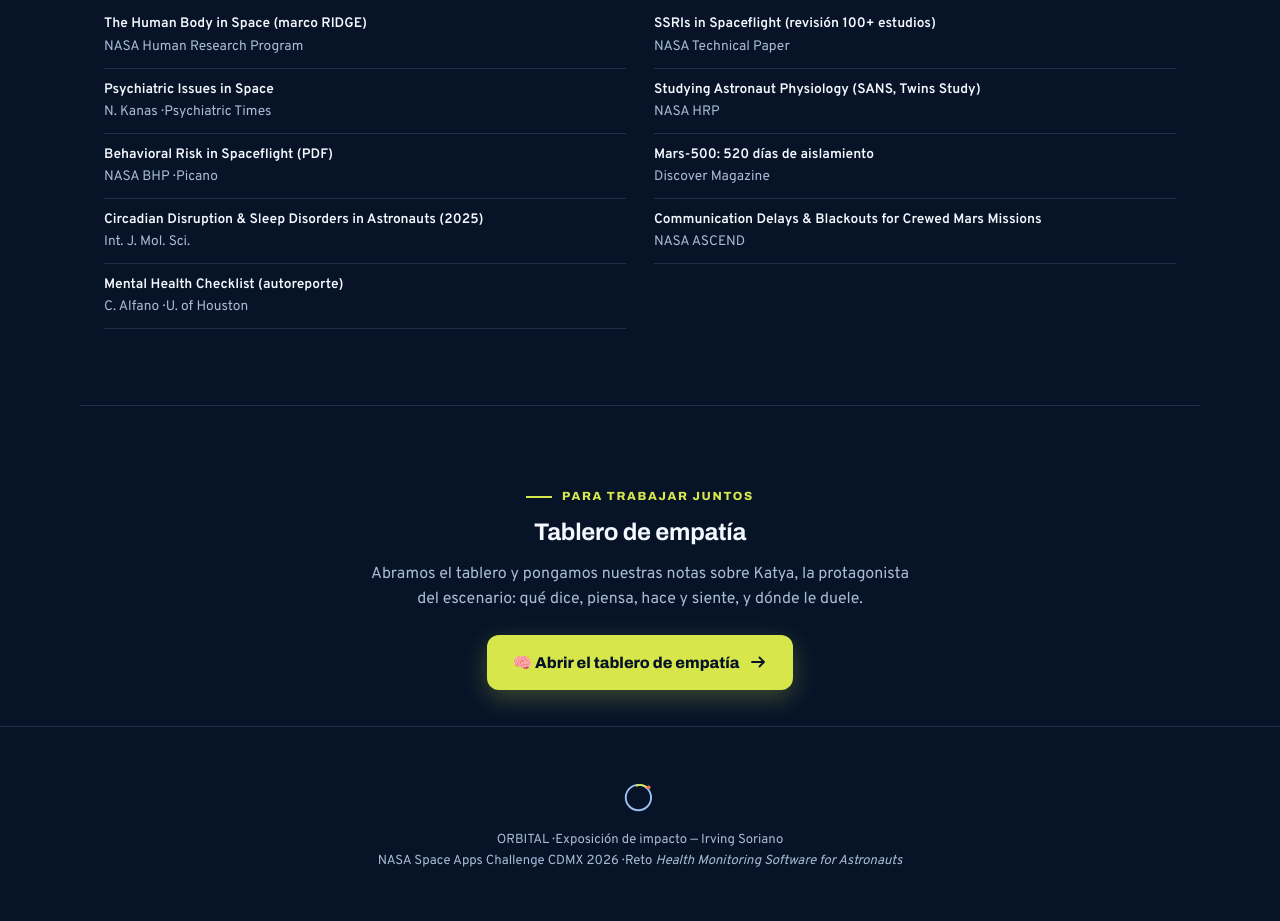
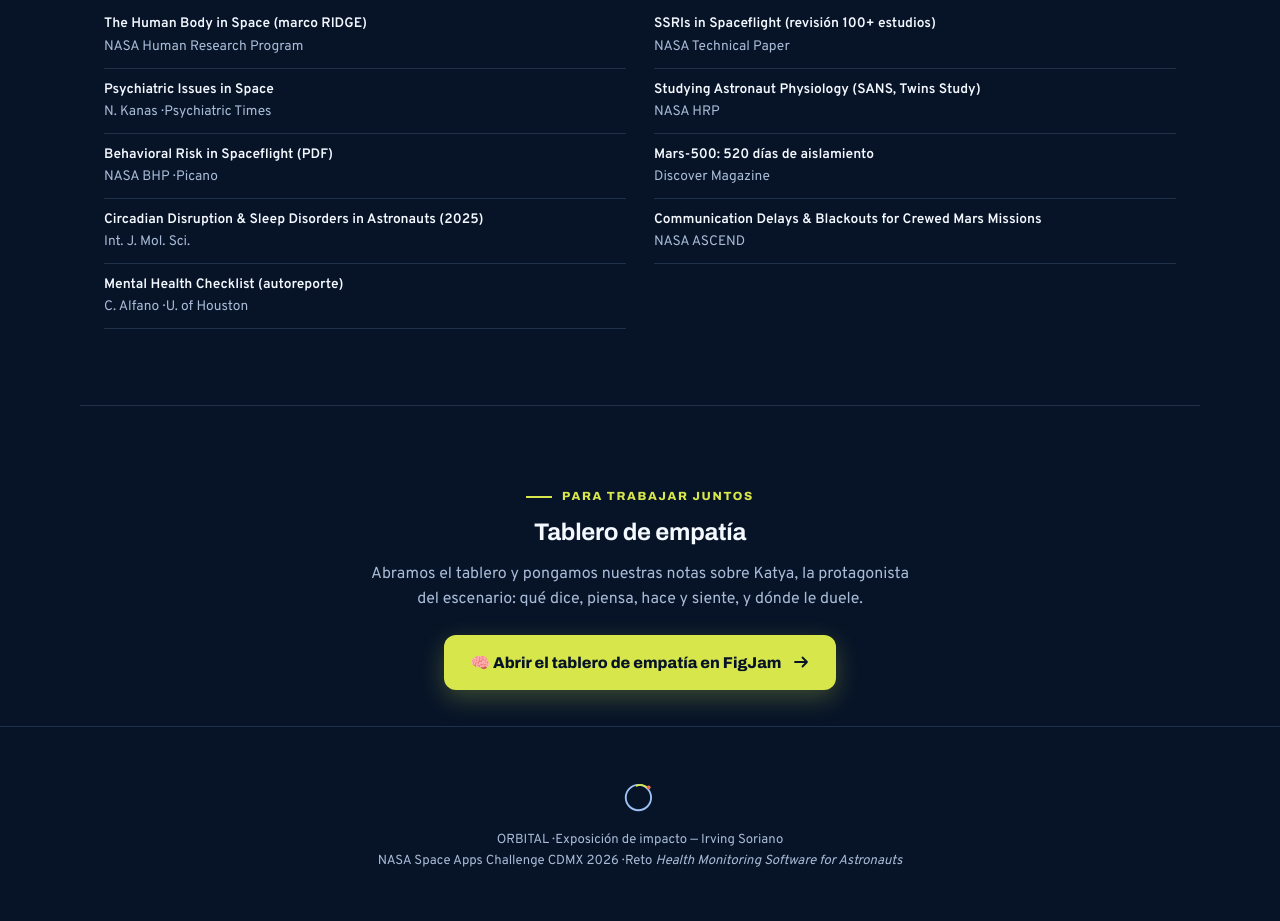
Before and after one commit to Mind0T/Space_app_design, a plain HTML site: page pitch.html in a window 1280 px wide. Shown: the part 8382-9303 px from the top of the page. Drawn offline with Linux system fonts and the light colour scheme.

Commit message:
pitch: empathy board link now points to FigJam
Co-Authored-By: Claude Sonnet 5.5 <noreply@anthropic.com>
Claude-Session: https://claude.ai/code/session_01XAYTd96GAWpiWSGptDPDSL

```diff
--- a/pitch.html
+++ b/pitch.html
@@ -480,7 +480,7 @@
     <div class="eyebrow">Para trabajar juntos</div>
     <h2 style="margin-top:6px">Tablero de empatía</h2>
     <p style="max-width:560px;margin:10px auto 22px;color:var(--mute)">Abramos el tablero y pongamos nuestras notas sobre Katya, la protagonista del escenario: qué dice, piensa, hace y siente, y dónde le duele.</p>
-    <a href="https://claude.ai/artifact/KBSFhFksFrxMAuFJbbC4bm" target="_blank" rel="noopener" style="display:inline-flex;align-items:center;gap:10px;background:var(--lime);color:#071428;font-family:'Archivo',sans-serif;font-weight:800;font-size:.98rem;padding:15px 26px;border-radius:12px;text-decoration:none;box-shadow:0 8px 24px rgba(215,230,75,.25)">🧠 Abrir el tablero de empatía <svg width="18" height="18" viewBox="0 0 24 24" fill="none"><path d="M4 12h16M14 6l6 6-6 6" stroke="currentColor" stroke-width="2.4" stroke-linecap="round" stroke-linejoin="round"/></svg></a>
+    <a href="https://www.figma.com/board/Gvpuko3RX7H2IzdzN6ksQT/Sin-t%C3%ADtulo?node-id=1-483&t=jHRVNDjSHpTVCd1T-1" target="_blank" rel="noopener" style="display:inline-flex;align-items:center;gap:10px;background:var(--lime);color:#071428;font-family:'Archivo',sans-serif;font-weight:800;font-size:.98rem;padding:15px 26px;border-radius:12px;text-decoration:none;box-shadow:0 8px 24px rgba(215,230,75,.25)">🧠 Abrir el tablero de empatía en FigJam <svg width="18" height="18" viewBox="0 0 24 24" fill="none"><path d="M4 12h16M14 6l6 6-6 6" stroke="currentColor" stroke-width="2.4" stroke-linecap="round" stroke-linejoin="round"/></svg></a>
   </div>
 </section>
 
```
